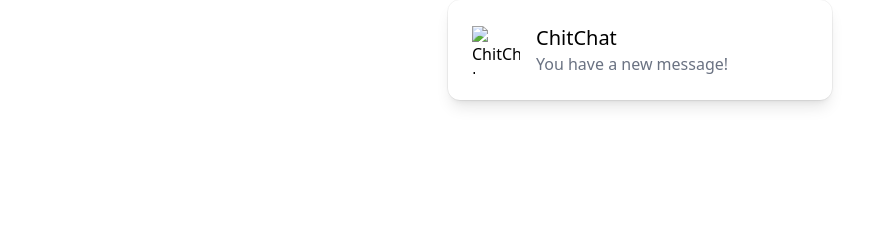
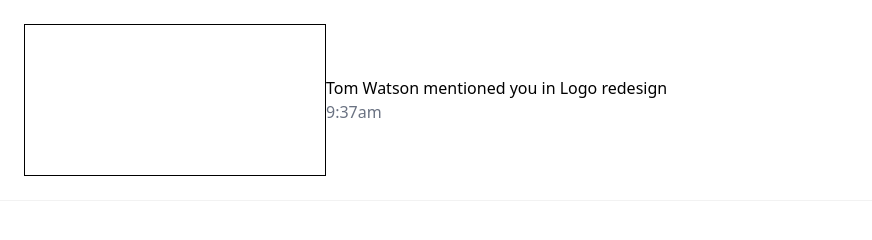
Before and after one commit to mhirrt12/MyFirst_TailwindCSS_Practice, a website: page index.html in a window 1280 px wide. Shown: the whole page, without its empty margins (0-872 px from the left). Drawn offline with Linux system fonts and the light colour scheme.

Commit message:
refactor: update HTML structure and styling for improved layout and design

```diff
--- a/index.html
+++ b/index.html
@@ -9,11 +9,16 @@
 </head>
 <body>
 
-    <div class="mx-auto flex max-w-sm items-center gap-x-4 rounded-xl bg-white p-6 shadow-lg outline outline-black/5 dark:bg-slate-800 dark:shadow-none dark:-outline-offset-1 dark:outline-white/10">
-  <img class="size-12 shrink-0" src="/img/logo.svg" alt="ChitChat Logo" />
+  <div class="flex items-center gap-4 rounded-lg bg-white p-6 shadow-md outline outline-black/5 dark:bg-gray-800">
+  <span class="inline-flex shrink-0 rounded-full border border-pink-300 bg-pink-100 p-2 dark:border-pink-300/10 dark:bg-pink-400/10">
+    <svg class="size-6 stroke-pink-700 dark:stroke-pink-500"><!-- ... --></svg>
+  </span>
   <div>
-    <div class="text-xl font-medium text-black dark:text-white">ChitChat</div>
-    <p class="text-gray-500 dark:text-gray-400">You have a new message!</p>
+    <p class="text-gray-700 dark:text-gray-400">
+      <span class="font-medium text-gray-950 dark:text-white">Tom Watson</span> mentioned you in
+      <span class="font-medium text-gray-950 dark:text-white">Logo redesign</span>
+    </p>
+    <time class="mt-1 block text-gray-500" datetime="9:37">9:37am</time>
   </div>
 </div>
 
```
